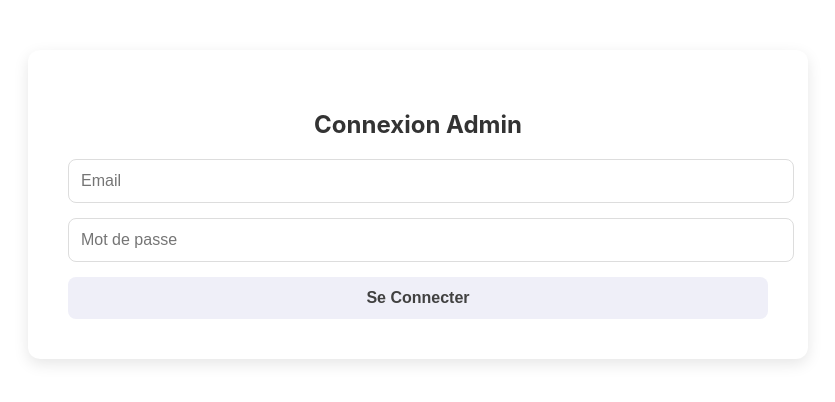
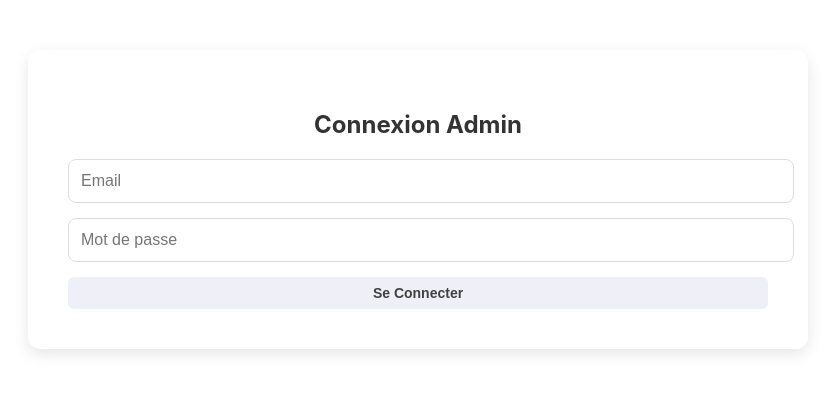
Before and after one commit to Darrao/Csi-app-Tony, a React (Create React App) app in the folder csi-frontend/: page /login in a window 1280 px wide. Shown: the top 402 px of the page, without its empty margins (222-1057 px from the left). Built offline with nearby package versions, Linux system fonts and the light colour scheme; no server answers.

Commit message:
modif style loginPage + liste doctorant nb de doctorant + variables front et back

```diff
--- a/csi-frontend/src/pages/ListeDoctorants.tsx
+++ b/csi-frontend/src/pages/ListeDoctorants.tsx
@@ -291,6 +291,8 @@ const ListeDoctorants: React.FC = () => {
         }
     };
 
+    const totalPages = Math.ceil(filteredDoctorants.length / itemsPerPage);
+
     const paginatedDoctorants = filteredDoctorants.slice(
         (currentPage - 1) * itemsPerPage,
         currentPage * itemsPerPage
@@ -401,9 +403,9 @@ const ListeDoctorants: React.FC = () => {
                         setCurrentPage(1);
                     }}
                 >
-                    <option value={1}>1</option>
-                    <option value={2}>2</option>
-                    <option value={5}>5</option>
+                    <option value={15}>15</option>
+                    <option value={50}>50</option>
+                    <option value={100}>100</option>
                 </select>
             </div>
 
@@ -479,11 +481,13 @@ const ListeDoctorants: React.FC = () => {
             </div>
             {/* 📌 Pagination */}
             <div className="pagination-container">
-                <button className="pagination-btn" onClick={() => setCurrentPage(currentPage - 1)} disabled={currentPage === 1}>
+                <button className="pagination-btn" onClick={() => handlePageChange(currentPage - 1)} disabled={currentPage === 1}>
                     ◀
                 </button>
-                <span className="pagination-text">{currentPage} / {Math.ceil(filteredDoctorants.length / itemsPerPage)}</span>
-                <button className="pagination-btn" onClick={() => setCurrentPage(currentPage + 1)} disabled={currentPage === Math.ceil(filteredDoctorants.length / itemsPerPage)}>
+                <span className="pagination-text">
+                    {currentPage} / {totalPages > 0 ? totalPages : 1}
+                </span>
+                <button className="pagination-btn" onClick={() => handlePageChange(currentPage + 1)} disabled={currentPage >= totalPages}>
                     ▶
                 </button>
             </div>
--- a/csi-frontend/src/services/api.ts
+++ b/csi-frontend/src/services/api.ts
@@ -2,6 +2,7 @@ import axios from "axios";
 
 const api = axios.create({
   baseURL: "https://csi.edbiospc.fr/api", // 🔥 On force l'URL correcte du backend
+//   baseURL: "http://localhost:3000",
   headers: {
     "Content-Type": "application/json",
   },
--- a/csi-frontend/src/styles/Login.css
+++ b/csi-frontend/src/styles/Login.css
@@ -1,4 +1,3 @@
-/* Formulaire de connexion */
 .login-form {
     display: flex;
     flex-direction: column;
@@ -28,19 +27,6 @@
     margin-bottom: 15px;
 }
 
-/* Bouton connexion */
-.btn {
-    width: 100%;
-    padding: 12px;
-    font-size: 16px;
-    border-radius: 8px;
-    font-weight: bold;
-    background: #efeff8;
-    color: rgb(65, 65, 65);
-    cursor: pointer;
-    transition: background 0.2s ease-in-out;
-}
-
 .btn:hover {
     background: #b0b0bb;
 }
```
Also changed, not shown: 1 other file (tests, documents, lock files or other folders).
